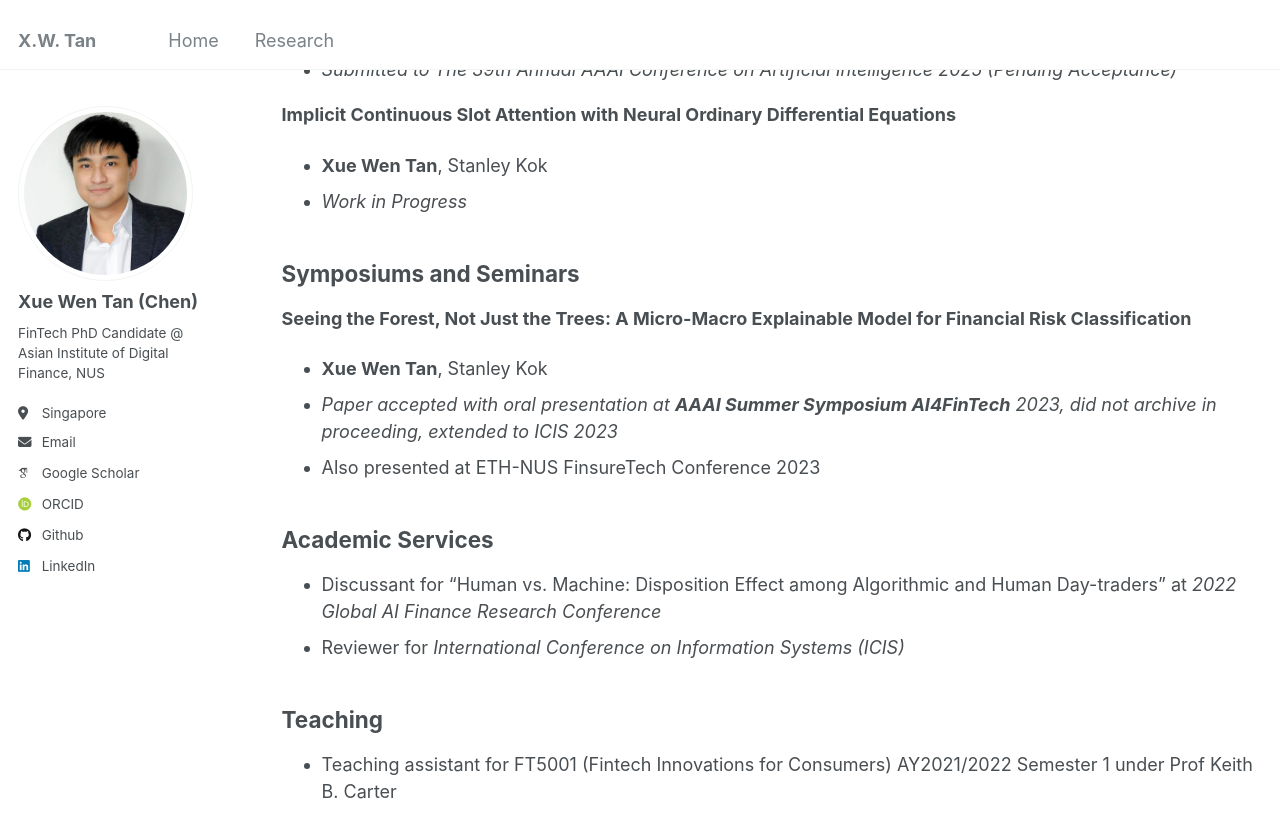
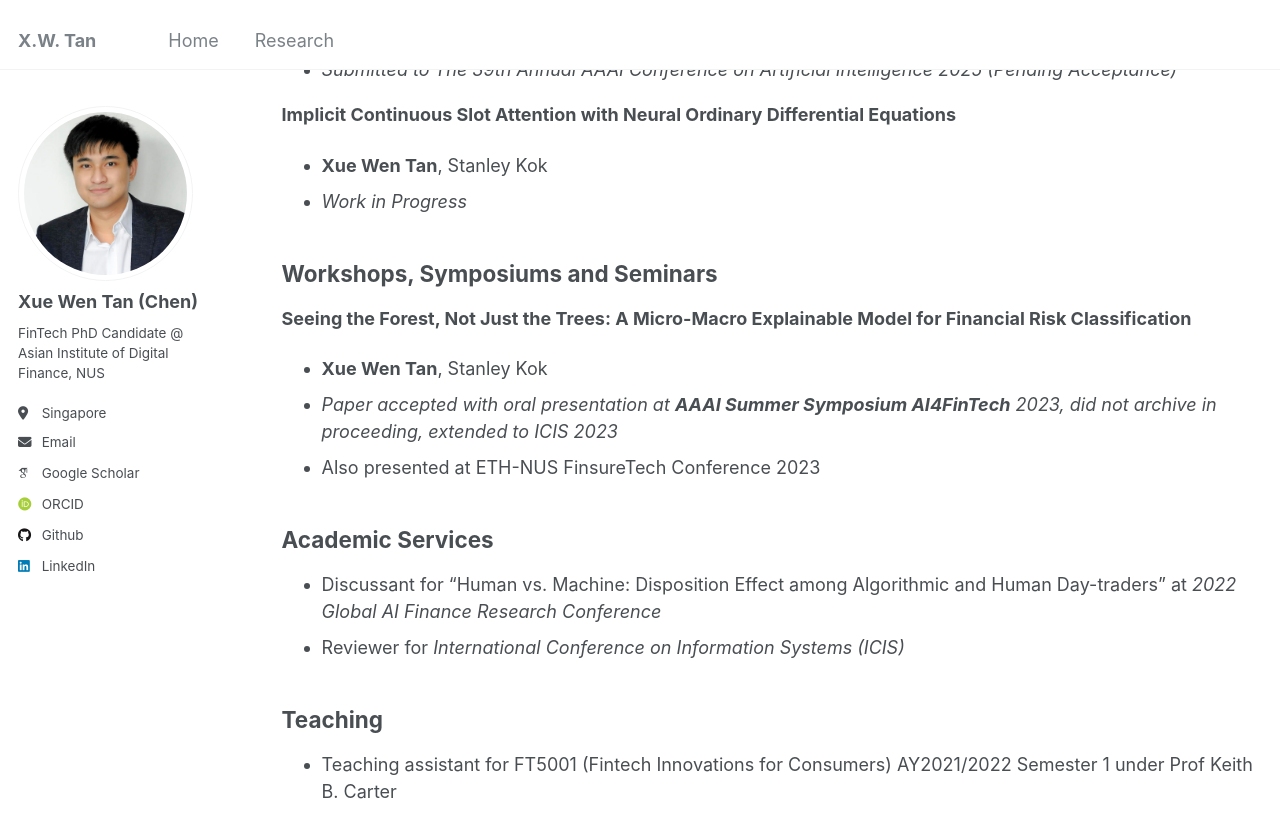
Before and after one commit to Chen-XueWen/Chen-XueWen.github.io, a Jekyll site: the page built from _pages/publications.md, in a window 1280 px wide and 900 px high, scrolled down 751 px. Shown: the top 838 px of the window. Built offline with Jekyll 4.4.1, drawn with Linux system fonts in a browser that asks for light colours; some web fonts are replaced.

Commit message:
Update publications.md

```diff
--- a/_pages/publications.md
+++ b/_pages/publications.md
@@ -25,7 +25,7 @@ My current research mainly focus on Natural Language Processing, specifically on
   - **Xue Wen Tan**, Stanley Kok
   - *Work in Progress*
 
-## Symposiums and Seminars
+## Workshops, Symposiums and Seminars
 **Seeing the Forest, Not Just the Trees: A Micro-Macro Explainable Model for Financial Risk Classification**
   - **Xue Wen Tan**, Stanley Kok
   - *Paper accepted with oral presentation at **AAAI Summer Symposium AI4FinTech** 2023, did not archive in proceeding, extended to ICIS 2023*
```
